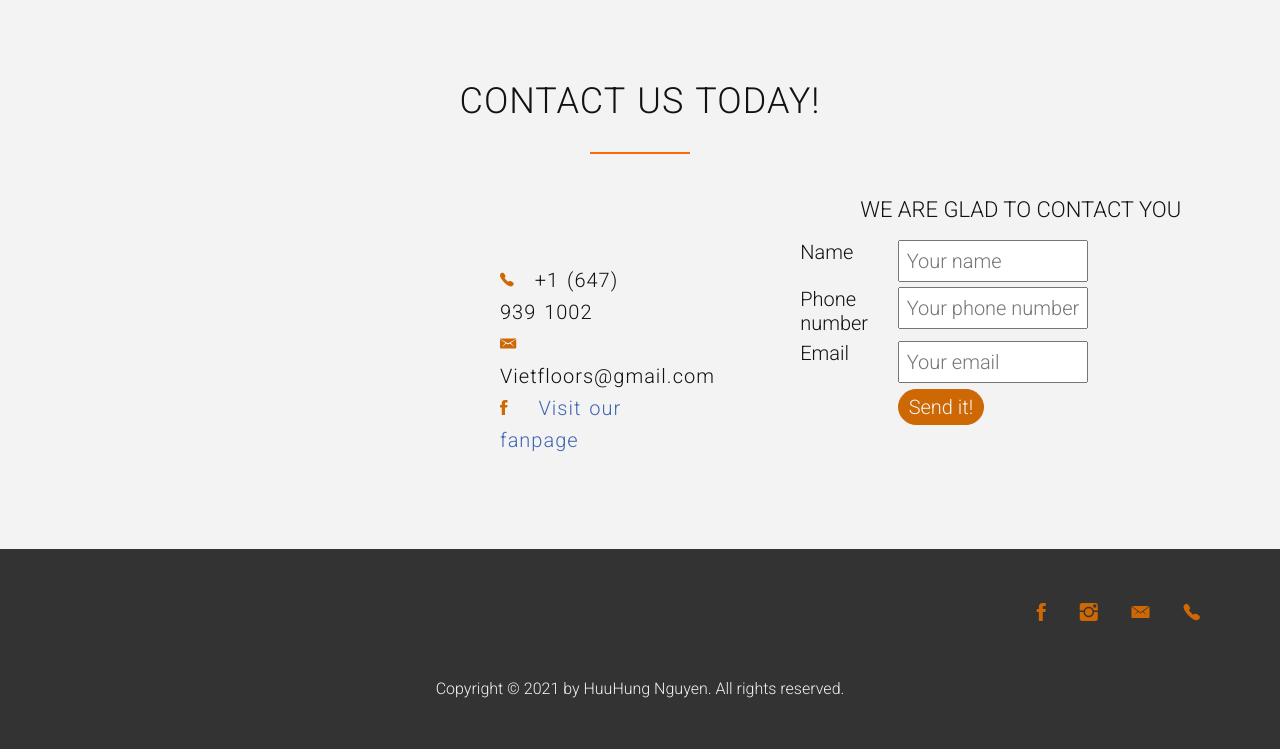
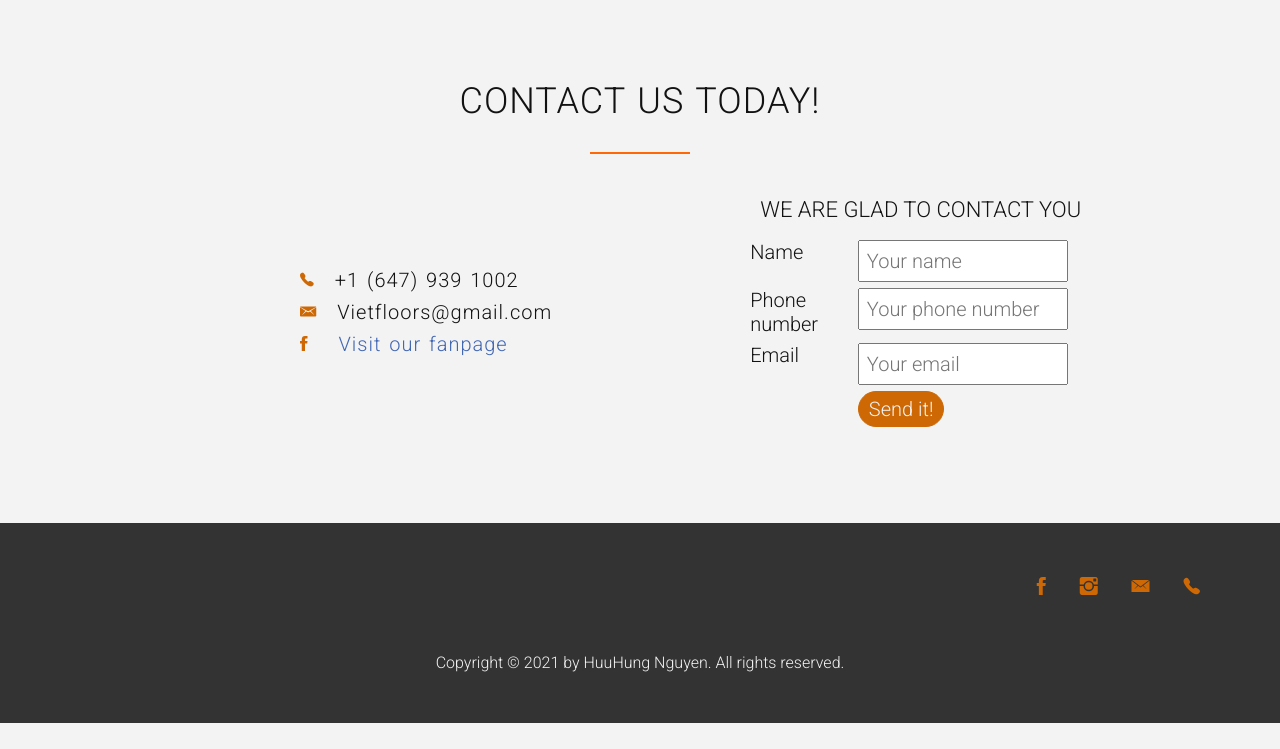
Before and after one commit to adrewn/stairbyTed, a plain HTML site: page index.html in a window 1280 px wide. Shown: the part 3640-4389 px from the top of the page. After the commit the page ends 4363 px from the top, so only its background shows below. Drawn offline with Linux system fonts and the light colour scheme; files whose address does not match are found by name.

Commit message:
fix some bugs

```diff
--- a/Resources/css/queries.css
+++ b/Resources/css/queries.css
@@ -79,6 +79,7 @@
   }
   .main-nav {
     background-color: rgba(99, 98, 98, 0.95);
+    background-size: cover;
     float: right;
     margin-top: 20px;
     margin-right: 0px;
--- a/Resources/css/style.css
+++ b/Resources/css/style.css
@@ -105,7 +105,6 @@ header {
   background-repeat: no-repeat;
   background-size: cover;
   color: #f3f3f3;
-  background-attachment: fixed;
 }
 
 .hero-text-box {
@@ -328,7 +327,7 @@ cite img {
   align-items: left;
   justify-content: center;
   margin-top: 80px;
-  padding-left: 500px;
+  padding-left: 300px;
   font-weight: 300;
   line-height: 160%;
   letter-spacing: 1px;
@@ -349,10 +348,10 @@ cite img {
 }
 
 .contact-customer {
-  padding-left: 150px;
+  padding-left: 100px;
 }
 .contact-customer h3 {
-  padding-left: 60px;
+  padding-left: 10px;
 }
 
 .contact-form {
--- a/Resources/js/script.js
+++ b/Resources/js/script.js
@@ -83,6 +83,7 @@ document.querySelector(".btn-show-me").addEventListener("click", function (e) {
 const mobile_btn = document.querySelector(".js--nav-icon");
 const main_nav = document.querySelector(".main-nav");
 mobile_btn.addEventListener("click", function () {
+  console.log("clicked");
   if (main_nav.style.display == "none") {
     main_nav.style.display = null;
   } else {
```
